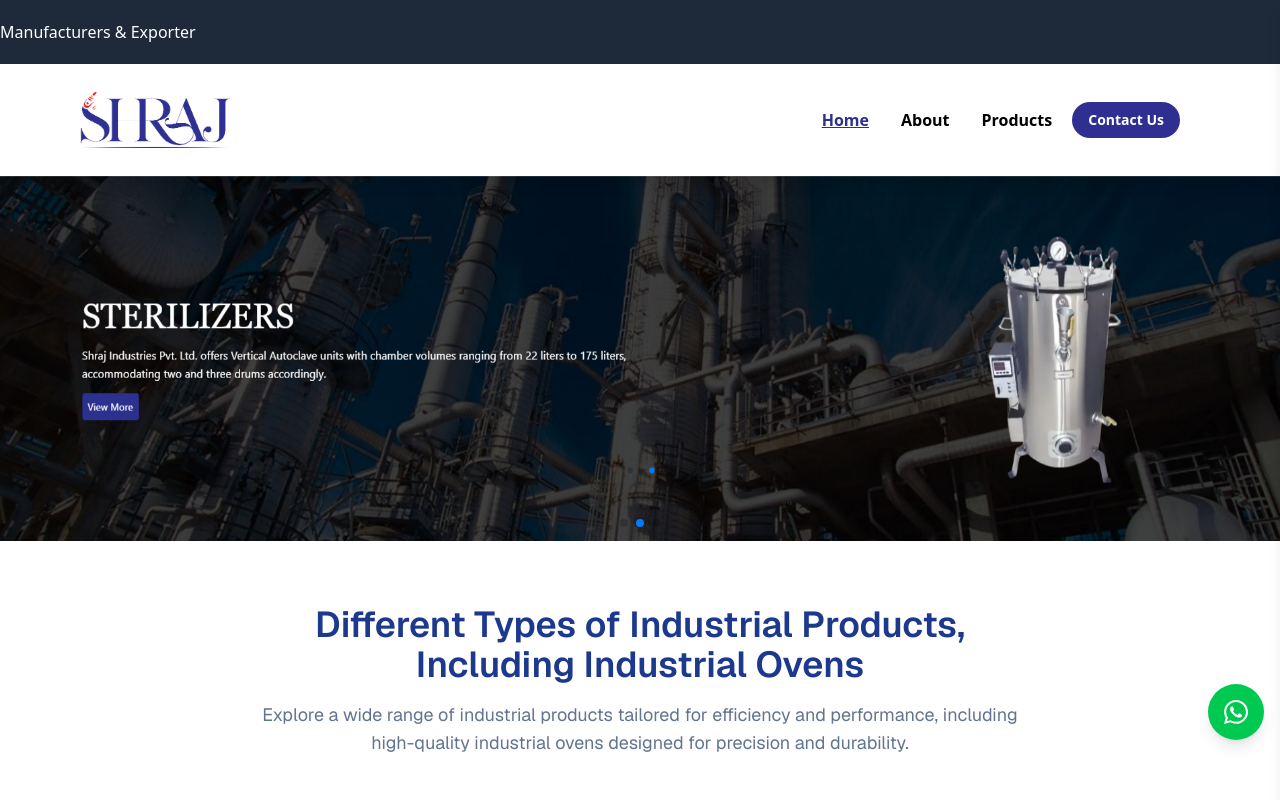
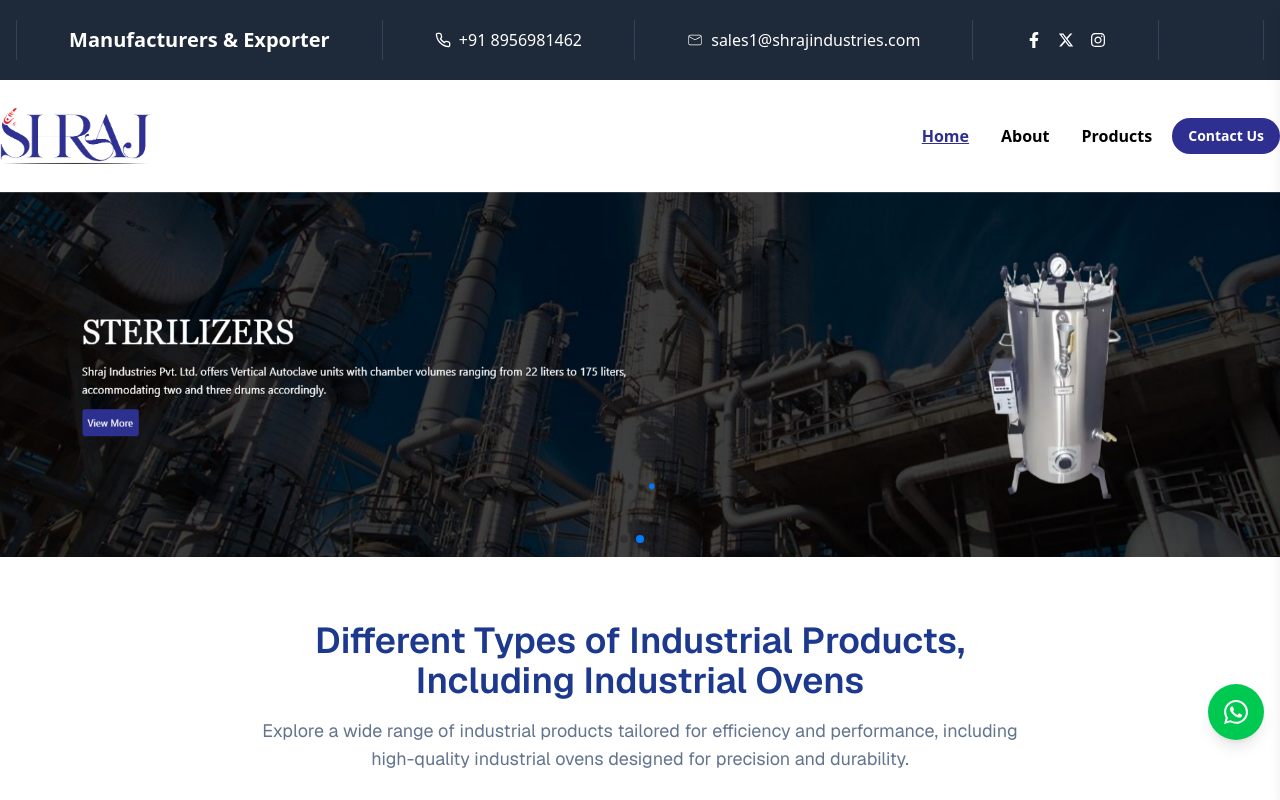
Before and after one commit to Mohit1x/shraj-project, a Next.js app: page / in a window 1280 px wide. Shown: the top 800 px of the page. Built offline with nearby package versions, Linux system fonts and the light colour scheme; a web font is replaced by a local one.

Commit message:
added social bar

```diff
--- a/src/app/globals.css
+++ b/src/app/globals.css
@@ -155,8 +155,7 @@ body {
 }
 
 .VIpgJd-ZVi9od-l4eHX-hSRGPd {
-  display: flex;
-  justify-content: space-between;
+  display: none;
 }
 
 /* Style the Google Translate widget to match the first image */
@@ -222,7 +221,9 @@ body {
 
 .goog-te-combo {
   width: fit-content;
-  border: 1px solid black;
+  /* border: 1px solid black; */
+  padding: 10px 0px;
+  background-color: white;
 }
 
 .google_translate_element {
--- a/src/components/Navbar.tsx
+++ b/src/components/Navbar.tsx
@@ -16,7 +16,7 @@ export default function Navbar() {
 
   return (
     <div className="w-full">
-      <div className="shadow-lg py-5 px-2 md:px-20 relative z-50">
+      <div className="py-5 relative max-w-7xl mx-auto">
         <div className={`flex items-center justify-between mx-auto py-2`}>
           <Link href={"/"}>
             <div>
@@ -49,7 +49,6 @@ export default function Navbar() {
             <Link href={"/contact"}>
               <Button variant={"hero"}>Contact Us</Button>
             </Link>
-            <div id="google_translate_element"></div>
 
             <div
               className="block md:hidden"
--- a/src/components/SocialBar.tsx
+++ b/src/components/SocialBar.tsx
@@ -1,10 +1,91 @@
+import { CiMail } from "react-icons/ci";
+import { FaFacebookF, FaInstagram } from "react-icons/fa";
+import { FaXTwitter } from "react-icons/fa6";
+import { FiPhone } from "react-icons/fi";
+
 export default function SocialBar() {
   return (
-    <div className="bg-gray-800 text-white py-5 w-full">
-      <div>
-        <h1>Manufacturers & Exporter</h1>
+    <div className="bg-gray-800 text-white py-3 md:py-5 w-full">
+      <div className="w-full max-w-7xl mx-auto px-4">
+        {/* Mobile Layout */}
+        <div className="block md:hidden space-y-2">
+          {/* First Row - Title */}
+          <div className="text-center px-2">
+            <h1 className="font-bold text-base sm:text-lg leading-tight">Manufacturers & Exporter</h1>
+          </div>
+
+          {/* Second Row - Contact Info */}
+          <div className="flex flex-col items-center justify-center gap-2 text-xs sm:text-sm">
+            <a href="tel:+918956981462" className="hover:text-[#9697d1] cursor-pointer flex items-center gap-1.5 transition-colors">
+              <FiPhone className="text-sm flex-shrink-0" />
+              <span className="truncate">+91 8956981462</span>
+            </a>
+            <a href="mailto:sales1@shrajindustries.com" className="hover:text-[#9697d1] cursor-pointer flex items-center gap-1.5 transition-colors max-w-full">
+              <CiMail className="text-sm flex-shrink-0" />
+              <span className="truncate text-center">sales1@shrajindustries.com</span>
+            </a>
+          </div>
+
+          {/* Third Row - Social Media & Translate */}
+          <div className="flex items-center justify-center gap-4 pt-1">
+            <div className="flex items-center gap-3">
+              <span className="cursor-pointer hover:text-[#0279DE] transition-colors text-sm">
+                <FaFacebookF />
+              </span>
+              <span className="cursor-pointer hover:text-black transition-colors text-sm">
+                <FaXTwitter />
+              </span>
+              <span className="cursor-pointer hover:text-[#DE368D] transition-colors text-sm">
+                <FaInstagram />
+              </span>
+            </div>
+            <div className="h-4 w-[1px] bg-gray-600" />
+            <div id="google_translate_element" className="text-xs"></div>
+          </div>
+        </div>
+
+        {/* Desktop Layout */}
+        <div className="hidden md:flex items-center justify-between gap-4 lg:gap-6">
+          <div className="h-10 w-[1px] bg-gray-700 hidden lg:block" />
+
+          <h1 className="font-bold text-xl whitespace-nowrap">Manufacturers & Exporter</h1>
+
+          <div className="h-10 w-[1px] bg-gray-700 hidden lg:block" />
+
+          <a href="tel:+918956981462" className="hover:text-[#9697d1] cursor-pointer flex items-center gap-2 whitespace-nowrap transition-colors">
+            <FiPhone />
+            +91 8956981462
+          </a>
+
+          <div className="h-10 w-[1px] bg-gray-700 hidden xl:block" />
+
+          <a href="mailto:sales1@shrajindustries.com" className="hover:text-[#9697d1] cursor-pointer flex items-center gap-2 whitespace-nowrap transition-colors">
+            <CiMail />
+            <span className="hidden lg:inline">sales1@shrajindustries.com</span>
+            <span className="lg:hidden">Email</span>
+          </a>
+
+          <div className="h-10 w-[1px] bg-gray-700 hidden xl:block" />
+
+          <div className="flex items-center gap-4">
+            <span className="cursor-pointer hover:text-[#0279DE] transition-colors">
+              <FaFacebookF />
+            </span>
+            <span className="cursor-pointer hover:text-black transition-colors">
+              <FaXTwitter />
+            </span>
+            <span className="cursor-pointer hover:text-[#DE368D] transition-colors">
+              <FaInstagram />
+            </span>
+          </div>
+
+          <div className="h-10 w-[1px] bg-gray-700 hidden lg:block" />
+
+          <div id="google_translate_element"></div>
+
+          <div className="h-10 w-[1px] bg-gray-700 hidden lg:block" />
+        </div>
       </div>
-      <div></div>
     </div>
   );
 }
```
